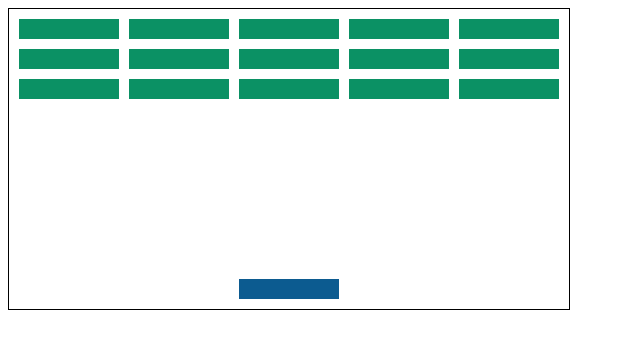
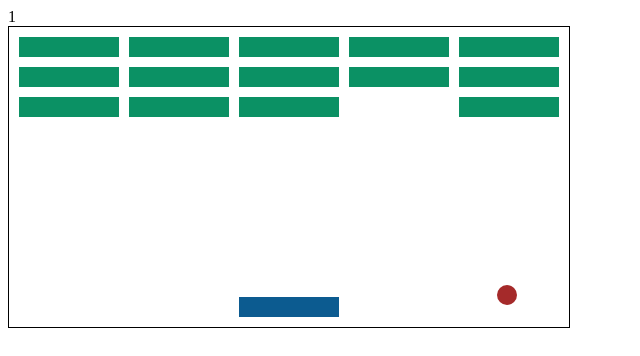
Before and after one commit to KusLife/JS-Games, a plain HTML site: page Breakout/index.html in a window 1280 px wide. Shown: the whole page, without its empty margins (0-640 px from the left). Drawn offline with Linux system fonts and the light colour scheme.

Commit message:
brackout is done

```diff
--- a/Breakout/app.js
+++ b/Breakout/app.js
@@ -1,8 +1,15 @@
 const grid = document.querySelector('.grid');
+
+const displayScore = document.querySelector('#score');
 const blockWidth = 100;
 const blockHeight = 20;
-const blockSize = 560;
-let ballTimerId
+const boardWidth = 560;
+const boardHeight = 300;
+const ballDiametr = 20;
+let ballTimerId;
+let xDirection = 2;
+let yDirection = 2;
+let score = 0;
 
 const userStart = [230, 10];
 let currentPosition = userStart;
@@ -66,7 +73,7 @@ function drawUser() {
 // Draw the ball
 const ball = document.createElement('div');
 ball.classList.add('ball');
-drawBall()
+drawBall();
 grid.appendChild(ball);
 
 // Move user
@@ -79,7 +86,7 @@ function moveUser(e) {
       }
       break;
     case 'ArrowRight':
-      if (currentPosition[0] < blockSize - blockWidth) {
+      if (currentPosition[0] < boardWidth - blockWidth) {
         currentPosition[0] += 10;
         drawUser();
       }
@@ -95,11 +102,79 @@ function drawBall() {
   ball.style.bottom = currentBallPosition[1] + 'px';
 }
 
-// Move ball
+// Move the ball
 function moveBall() {
-  currentBallPosition[0] += 2
-  currentBallPosition[1] += 2
-  drawBall()
+  currentBallPosition[0] += xDirection;
+  currentBallPosition[1] += yDirection;
+  drawBall();
+  checkForCollisions();
 }
 
-ballTimerId = setInterval(moveBall, 30)
+ballTimerId = setInterval(moveBall, 30);
+
+// Check for collisions
+function checkForCollisions() {
+  // Check for blocks collision
+  for (let i = 0; i < blocks.length; i++) {
+    if (
+      currentBallPosition[0] > blocks[i].bottomLeft[0] &&
+      currentBallPosition[0] < blocks[i].bottomRight[0] &&
+      currentBallPosition[1] + ballDiametr > blocks[i].bottomLeft[1] &&
+      currentBallPosition[1] < blocks[i].bottomRight[1]
+    ) {
+      const allBlocks = Array.from(document.querySelectorAll('.block'));
+      allBlocks[i].classList.remove('block');
+      blocks.splice(i, 1);
+      changeDirection();
+      score++;
+      displayScore.innerHTML = score;
+    }
+
+    // Check if I won
+    if (blocks.length === 0) {
+       displayScore.innerHTML = 'YOU WIN!'
+       clearInterval(ballTimerId)
+       document.removeEventListener('keydown', moveUser)
+
+    }
+  }
+
+  // Check for collision with walls
+  if (
+    currentBallPosition[0] >= boardWidth - ballDiametr ||
+    currentBallPosition[1] >= boardHeight - ballDiametr ||
+    currentBallPosition[0] <= 0
+  ) {
+    changeDirection();
+  }
+
+  // Check for user collision
+  if (
+    currentBallPosition[0] > currentPosition[0] &&
+    currentBallPosition[0] < currentPosition[0] + blockWidth &&
+    currentBallPosition[1] > currentPosition[1] &&
+    currentBallPosition[1] < currentPosition[1] + blockHeight
+  ) {
+    changeDirection();
+  }
+
+  // Check if the game finished
+  if (currentBallPosition[1] <= 0) {
+    clearInterval(ballTimerId);
+    displayScore.innerHTML = 'Game ovar';
+    document.removeEventListener('keydown', moveUser);
+  }
+}
+
+// Change ball diraction
+function changeDirection() {
+  if (xDirection === 2 && yDirection === 2) {
+    yDirection = -2;
+  } else if (xDirection === 2 && yDirection === -2) {
+    xDirection = -2;
+  } else if (xDirection === -2 && yDirection === -2) {
+    yDirection = 2;
+  } else if (xDirection === -2 && yDirection === 2) {
+    xDirection = 2;
+  }
+}
--- a/Breakout/index.html
+++ b/Breakout/index.html
@@ -5,6 +5,7 @@
         <link rel="stylesheet" href="styles.css">
     </head>
 <body>
+    <div id="score">0</div>
     <div class="grid">
         <!-- <div class="block"></div> -->
     </div>
```
